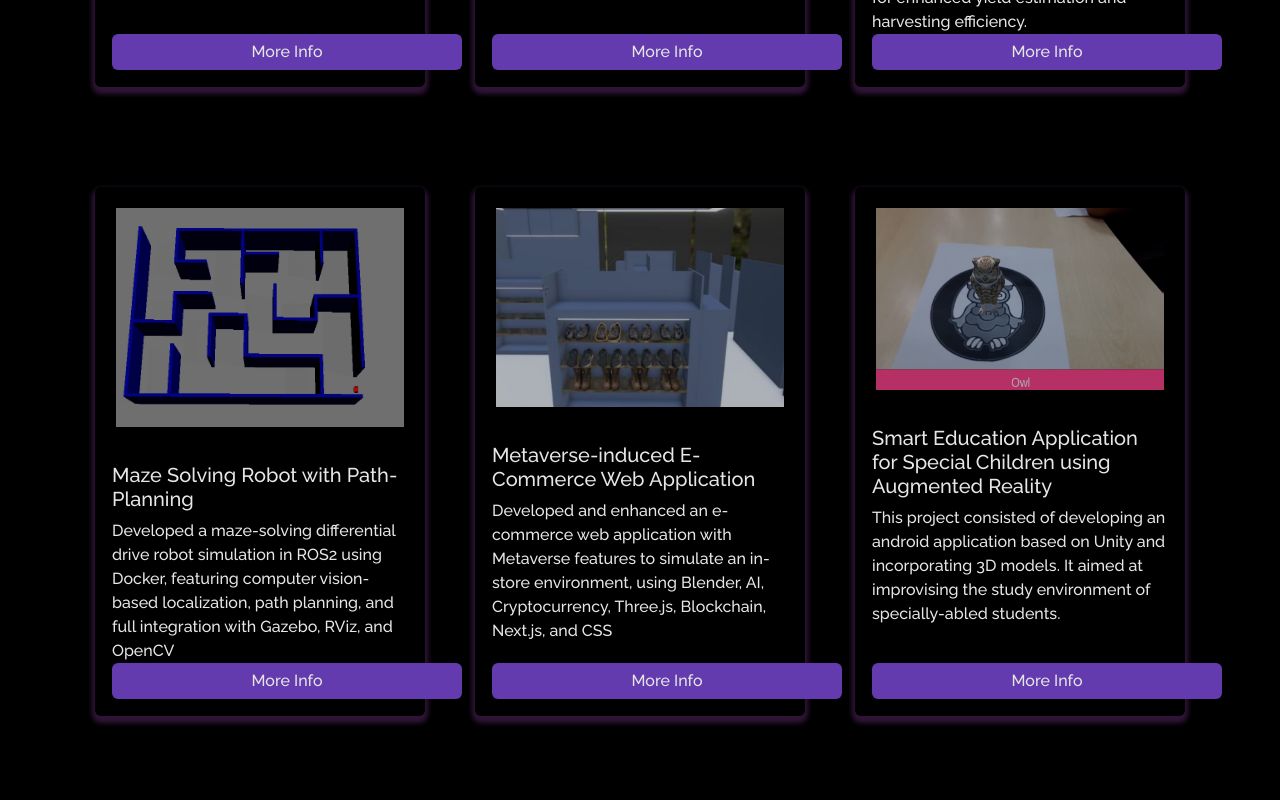
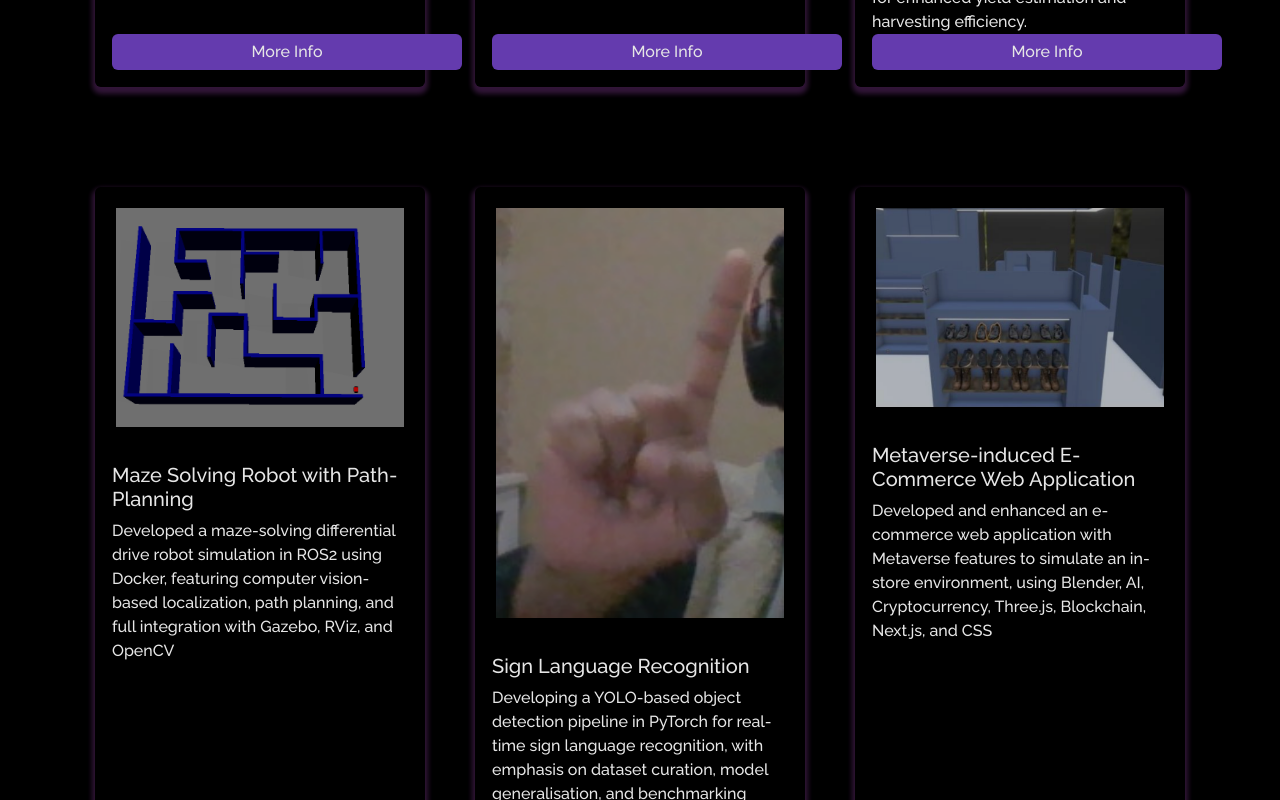
Before and after one commit to Sachit6602/portfolio, a React (Create React App) app: page /project in a window 1280 px wide. Shown: the part 780-1580 px from the top of the page. Built offline with nearby package versions, Linux system fonts and the light colour scheme.

Commit message:
Add Sign Language Recognition project details
Added new project 'Sign Language Recognition' with detailed description and images.

```diff
--- a/src/components/Projects/Projects.js
+++ b/src/components/Projects/Projects.js
@@ -40,6 +40,14 @@ import arvr4 from "../../Assets/Projects/arvr4.jpg";
 import arvr5 from "../../Assets/Projects/arvr5.png";
 import path1 from "../../Assets/Projects/path1.png";
 import path2 from "../../Assets/Projects/path2.png";
+import sign1 from "../../Assets/Projects/sign1.jpg";
+import sign2 from "../../Assets/Projects/sign2.png";
+import sign3 from "../../Assets/Projects/sign3.png";
+import sign4 from "../../Assets/Projects/sign4.png";
+import sign5 from "../../Assets/Projects/sign5.png";
+import sign6 from "../../Assets/Projects/sign6.png";
+import sign7 from "../../Assets/Projects/sign7.png";
+import sign8 from "../../Assets/Projects/sign8.png";
 
 
 function Projects() {
@@ -142,6 +150,33 @@ accuracy"
                 videoLink="https://www.youtube.com/embed/XMbLFwThgpo?si=CG9h0Kb72chyGLAT"       />
 
 
+          </Col>
+          <Col md={4} className="project-card">
+            <ProjectCard
+              imgPath={sign1}
+              isBlog={false}
+              title="Sign Language Recognition"
+              description="Developing a YOLO-based object detection pipeline in PyTorch for real-time sign language recognition,
+with emphasis on dataset curation, model generalisation, and benchmarking (CNN, YOLO, Transformers)
+to enhance accessibility and human–computer interaction.  "
+extendedDescription={ <>"I have been developing a real-time sign language recognition system using a YOLO-based object detection pipeline built in PyTorch. Before settling on YOLO, I explored a range of architectures—including classical CNNs and more advanced models such as DeTR—to compare accuracy, inference speed, and generalisation performance. After extensive benchmarking, YOLO consistently delivered the best balance of precision and real-time responsiveness, making it the most suitable for accessibility-focused applications. The project began with a limited set of letters and gestures, but the pipeline is fully scalable and can be expanded to cover a broader vocabulary with additional data and fine-tuning.
+
+  A significant part of the project involved dataset preparation, where I curated and annotated custom samples, applied augmentation techniques, and implemented generalisation strategies to ensure robustness across different lighting conditions, hand shapes, skin tones, and backgrounds. This iterative approach allowed me to refine the model’s performance and reliability over multiple evaluation cycles.
+  <br />
+ <br />
+  For deployment, I containerised the trained model using Docker and deployed it on AWS ECS (Elastic Container Service)—my first full end-to-end deployment on AWS. Through this process, I gained practical experience configuring ECS tasks, setting up container registries, managing networking, and handling inference endpoints in a cloud environment. The model is served via FastAPI, enabling low-latency requests suitable for real-time interaction.
+  <br />
+ <br />
+  Because AWS ECS public endpoints do not provide HTTPS by default, they cannot access a user’s webcam directly in the browser. To work around this, I used ngrok to create a secure HTTPS tunnel for testing, which allowed me to run real-time webcam inference externally while maintaining full functionality. This provided an effective testing environment and ensured the model behaved consistently across deployment setups.
+  <br />
+ <br />
+  Overall, this project strengthened my experience in model development, benchmarking, dataset curation, cloud deployment, containerisation, and real-time accessibility applications—laying the groundwork for a scalable sign language recognition platform."
+ <br />
+ <br />
+    </>}
+              screenshots={[sign2, sign3, sign4, sign5, sign6, sign7, sign8]}
+              videoLink="https://www.youtube.com/embed/wNQocHTgSxY?si=3bEuq2Z6NnPMJ8f_"
+            />
           </Col>
 
           <Col md={4} className="project-card">
```
